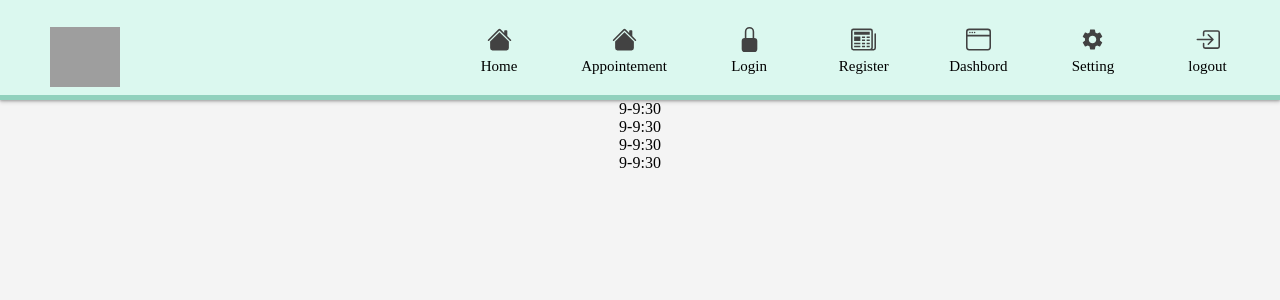
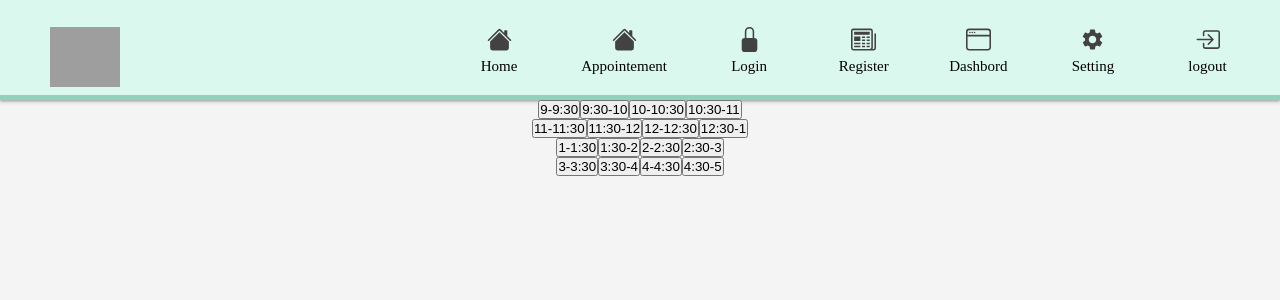
Before and after one commit to TEAM-404-C4/MERAKI_Academy_Project_5, a React (Create React App) app in the folder frontend/: page /appointemnt in a window 1280 px wide. Shown: the top 300 px of the page. Built offline with nearby package versions, Linux system fonts and the light colour scheme; grey boxes are pictures that could not be loaded.

Commit message:
schedul appointement doctor

```diff
--- a/frontend/src/Components/DoctorAppointment/Appointement.js
+++ b/frontend/src/Components/DoctorAppointment/Appointement.js
@@ -1,46 +1,101 @@
-import React, { useState } from "react";
+import React, { useState, useEffect } from "react";
 
 const Appointement = () => {
   const [schedual, setSchedual] = useState([]);
 
+  useEffect(() => {
+    showResult();
+    console.log(showResult());
+  }, [schedual]);
+
+  const showResult = () => {
+    return schedual.map((element) => {
+      return (
+        <ul>
+          <li>{element}</li>
+        </ul>
+      );
+    });
+  };
+
   const showSchedual = (e) => {
-    console.log(e.target.innerText);
+    setSchedual([...schedual, e.target.innerText]);
+    if (e.target.className == "0") {
+      e.target.className = "1";
+      console.log(e.target.id);
+    } else {
+      setSchedual(schedual.splice(e.target.id, 0));
+    }
   };
 
   return (
     <div>
       <div>
         <ul>
-          <li onClick={showSchedual}>9-9:30</li>
-          <li onClick={showSchedual}>9-9:30</li>
-          <li onClick={showSchedual}>9-9:30</li>
-          <li onClick={showSchedual}>9-9:30</li>
+          <button className="0" id={1} onClick={showSchedual}>
+            9-9:30
+          </button>
+          <button className="0" id={2} onClick={showSchedual}>
+            9:30-10
+          </button>
+          <button className="0" id={3} onClick={showSchedual}>
+            10-10:30
+          </button>
+          <button className="0" id={4} onClick={showSchedual}>
+            10:30-11
+          </button>
         </ul>
       </div>
       <div>
         <ul>
-          <li></li>
-          <li></li>
-          <li></li>
-          <li></li>
+          <button className="0" id={5} onClick={showSchedual}>
+            11-11:30
+          </button>
+          <button className="0" id={6} onClick={showSchedual}>
+            11:30-12
+          </button>
+          <button className="0" id={7} onClick={showSchedual}>
+            12-12:30
+          </button>
+          <button className="0" id={8} onClick={showSchedual}>
+            12:30-1
+          </button>
         </ul>
       </div>
       <div>
         <ul>
-          <li></li>
-          <li></li>
-          <li></li>
-          <li></li>
+          <button className="0" id={9} onClick={showSchedual}>
+            1-1:30
+          </button>
+          <button className="0" id={10} onClick={showSchedual}>
+            1:30-2
+          </button>
+          <button className="0" id={11} onClick={showSchedual}>
+            2-2:30
+          </button>
+          <button className="0" id={12} onClick={showSchedual}>
+            2:30-3
+          </button>
         </ul>
       </div>
       <div>
         <ul>
-          <li></li>
-          <li></li>
-          <li></li>
-          <li></li>
+          <button className="0" id={13} onClick={showSchedual}>
+            3-3:30
+          </button>
+          <button className="0" id={14} onClick={showSchedual}>
+            3:30-4
+          </button>
+          <button className="0" id={15} onClick={showSchedual}>
+            4-4:30
+          </button>
+          <button className="0" id={16} onClick={showSchedual}>
+            4:30-5
+          </button>
         </ul>
       </div>
+      <br />
+      {showResult()}
     </div>
   );
 };
```
